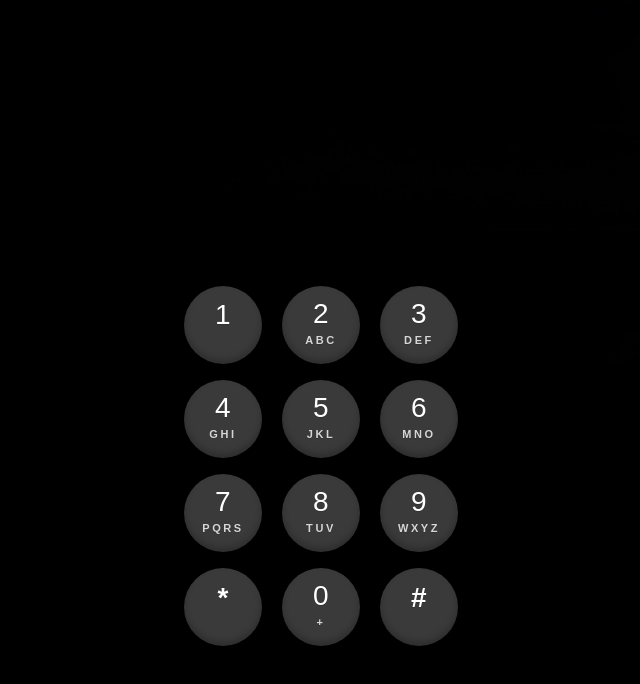
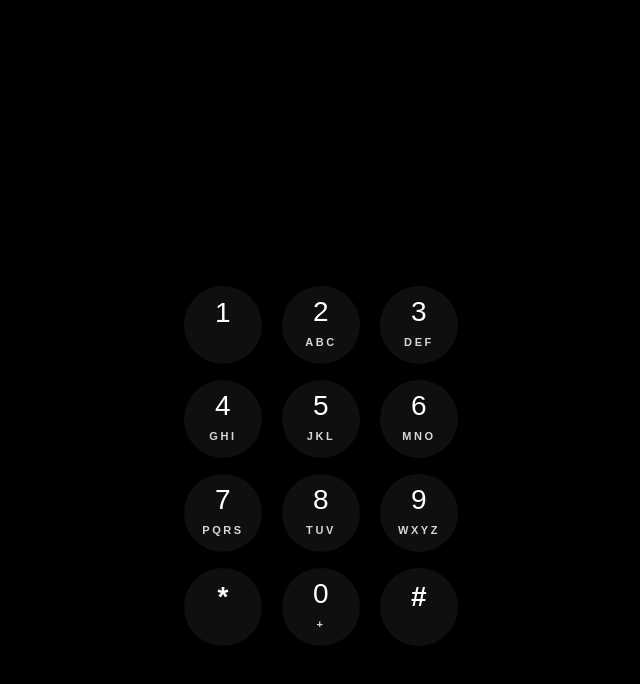
Before and after one commit to tarunkhemnani/keyphone, a plain HTML site: page index.html in a window 1280 px wide. Shown: the whole page, without its empty margins (319-959 px from the left). Drawn offline with Linux system fonts and the light colour scheme.

Commit message:
Update styles.css

```diff
--- a/styles.css
+++ b/styles.css
@@ -1,23 +1,21 @@
 :root{
   --bg: #000000;
 
-  /* slightly increased circle size (from 72 -> 78) to make keys a bit larger */
+  /* keep sizes & positions unchanged per your request */
   --circle-size: 78px;
   --gap-x: 20px;
   --gap-y: 16px;
   --overlay-offset-x: 0px;
-  /* moved keypad a bit upwards (was 300px previously) */
-  --overlay-offset-y: 280px;
-  /* bump call size slightly to visually match the larger keys */
+  --overlay-offset-y: 280px; /* moved keypad slightly up already */
   --call-size: 74px;
   --call-color: #2fd55b;
   --call-lift: -14px;
   --digit-size: 28px;
   --digit-weight: 500;
   --letters-size: 11px;
-  --letters-color: #d6d6d6; /* lighter label color to match screenshot */
+  --letters-color: #d6d6d6;
   --letters-weight: 700;
-  --letters-spacing: 2.6px; /* wider spacing like iPhone */
+  --letters-spacing: 2.6px;
   --nav-height: 78px;
   --nav-item-offset: 70px;
   --nav-extra-space: max(0px, calc(var(--nav-item-offset) - 22px));
@@ -82,77 +80,101 @@ html,body{ height:100%; margin:0; background:var(--bg); color:#fff; font-family:
   will-change: transform;
 }
 
-/* KEY LOOK — FLAT matte grey fill (no gradients) and only a minimal inner hint.
-   Removed outer black drop shadows and all background gradients so keys are fully flat. */
+/* ===========================================
+   KEYS — pixel-accurate visual match (inside the circle only)
+   - flat slightly translucent grey fill (no gradients)
+   - no border, no outer drop shadow
+   - perfectly centered content: main digit above, letters below
+   - adjust glyph offsets so '*' and '#' appear visually centered
+   - do NOT change size or position of the buttons (only internal visuals)
+   =========================================== */
+
+/* Base key: use a slightly translucent fill (appears as dark grey over black).
+   This is a flat fill (no gradient) and no border. */
 .key{
   width: var(--circle-size);
   height: var(--circle-size);
   border-radius: 999px;
 
-  /* flat matte grey fill (no gradients) */
-  background-color: #3a3a3a;
-  background-image: none;
+  /* Slight translucency so the background shows through — matches screenshot */
+  background-color: rgba(255,255,255,0.06);
 
-  /* minimal inner bottom shading (very subtle) so the keys don't read entirely flat under tiny lighting) */
-  box-shadow:
-    inset 0 -4px 6px rgba(0,0,0,0.22);
+  /* remove outer shadows / halos completely for a perfectly flat circle */
+  box-shadow: none;
 
   border: none !important;
   background-clip: padding-box;
   display:flex;
-  flex-direction:column;
-  align-items:center;
-  justify-content:center;
+  flex-direction:column;    /* digit above, letters below */
+  align-items:center;       /* horizontal center */
+  justify-content:center;   /* vertical centering of the column */
   cursor:pointer;
   -webkit-tap-highlight-color: transparent;
   pointer-events:auto;
   user-select:none;
-  transition: transform 110ms cubic-bezier(.2,.8,.2,1), box-shadow 110ms ease, background 110ms ease;
+
+  /* keep gentle transition for pressed state only */
+  transition: transform 110ms cubic-bezier(.2,.8,.2,1), background-color 110ms ease;
 }
 
-/* pressed state — darker flat color, no outer halo */
+/* Pressed state: slightly darker flat surface (no halo). */
 .key.pressed{
   transform: scale(0.98);
-  background-color: #2f2f2f;
-  background-image: none;
-  box-shadow:
-    inset 0 -4px 6px rgba(0,0,0,0.36);
+  background-color: rgba(255,255,255,0.04); /* a touch darker over black */
+  box-shadow: none;
 }
 
-/* NUMBERS - crisp white, vertically centered similar to iOS */
+/* MAIN DIGIT — centered and sized to match screenshot */
 .digit{
   font-size: var(--digit-size);
   font-weight: var(--digit-weight);
   color: #ffffff;
-  line-height:1;
-  margin-top:-4px;
-  letter-spacing:0.2px;
+  line-height: 1;
+  margin: 0;
+  /* small upward nudge so the digit sits visually higher than exact center (like iOS) */
+  transform: translateY(-4px);
   pointer-events:none;
-  text-shadow: 0 1px 0 rgba(0,0,0,0.12); /* very subtle depth */
+  /* slight text darkening to match pixel rendering in screenshot */
+  text-shadow: 0 1px 0 rgba(0,0,0,0.14);
+  letter-spacing: 0.2px;
 }
 
-/* Specific tweak for the star/hash glyphs so they visually match the numeric glyphs:
-   same size, slightly heavier weight and a tiny vertical nudge so '*' and '#' sit perfectly centered. */
+/* STARS/HASH/0 glyph alignment:
+   ensure '*' and '#' are visually identical in size and centered vertically/horizontally.
+   same for '0' digit — the '+' sublabel sits below like iOS. */
 .key[data-value="*"] .digit,
 .key[data-value="#"] .digit {
-  font-weight: 600;   /* a touch heavier so they read like the screenshot */
-  margin-top: -3px;   /* tiny vertical nudge to visually center the glyph */
+  /* slightly bolder so they read crisp against the flat circle */
+  font-weight: 600;
+  /* nudge upwards a hair less than numbers so they appear visually centered */
+  transform: translateY(-2px);
 }
 
-/* LETTERS - spaced, lighter color */
+/* Letters / subtext — small, spaced and lighter color */
 .letters{
   font-size: var(--letters-size);
   color: var(--letters-color);
   letter-spacing: var(--letters-spacing);
-  margin-top:6px;
+  margin-top: 6px;
   text-transform: uppercase;
   font-weight: var(--letters-weight);
   pointer-events:none;
-  text-shadow: 0 1px 0 rgba(0,0,0,0.12);
+  text-shadow: none;
 }
-.key .letters:empty{ height:10px; }
 
-/* Call button */
+/* Ensure empty letters still reserve vertical space so digit centering is consistent */
+.key .letters:empty{ height: 10px; display:block; }
+
+/* 0 key plus sign should match subtext style */
+.key[data-value="0"] .letters {
+  color: var(--letters-color);
+  font-size: var(--letters-size);
+  font-weight: var(--letters-weight);
+  letter-spacing: var(--letters-spacing);
+  margin-top: 6px;
+}
+
+/* Call button (unchanged sizes/position; slight visual soften to match overall look) */
 .call-row{
   width: var(--grid-w);
   margin: 0 auto;
@@ -171,7 +193,6 @@ html,body{ height:100%; margin:0; background:var(--bg); color:#fff; font-family:
   display:flex;
   align-items:center;
   justify-content:center;
-  /* reduce the call button shadow to avoid black-heavy look */
   box-shadow: 0 8px 18px rgba(0,0,0,0.22);
   border:none;
   cursor:pointer;
@@ -227,11 +248,9 @@ html,body{ height:100%; margin:0; background:var(--bg); color:#fff; font-family:
 /* small screens fallback - keep same visuals but slightly larger than before */
 @media (max-width:360px){
   :root{
-    /* increase from 58 -> 64 for small screens and nudge upward a bit */
     --circle-size:64px;
     --gap-x:14px;
     --gap-y:12px;
-    /* moved small-screen keypad up a bit as well */
     --overlay-offset-y: 260px;
     --digit-size:22px;
     --call-size:60px;
```
